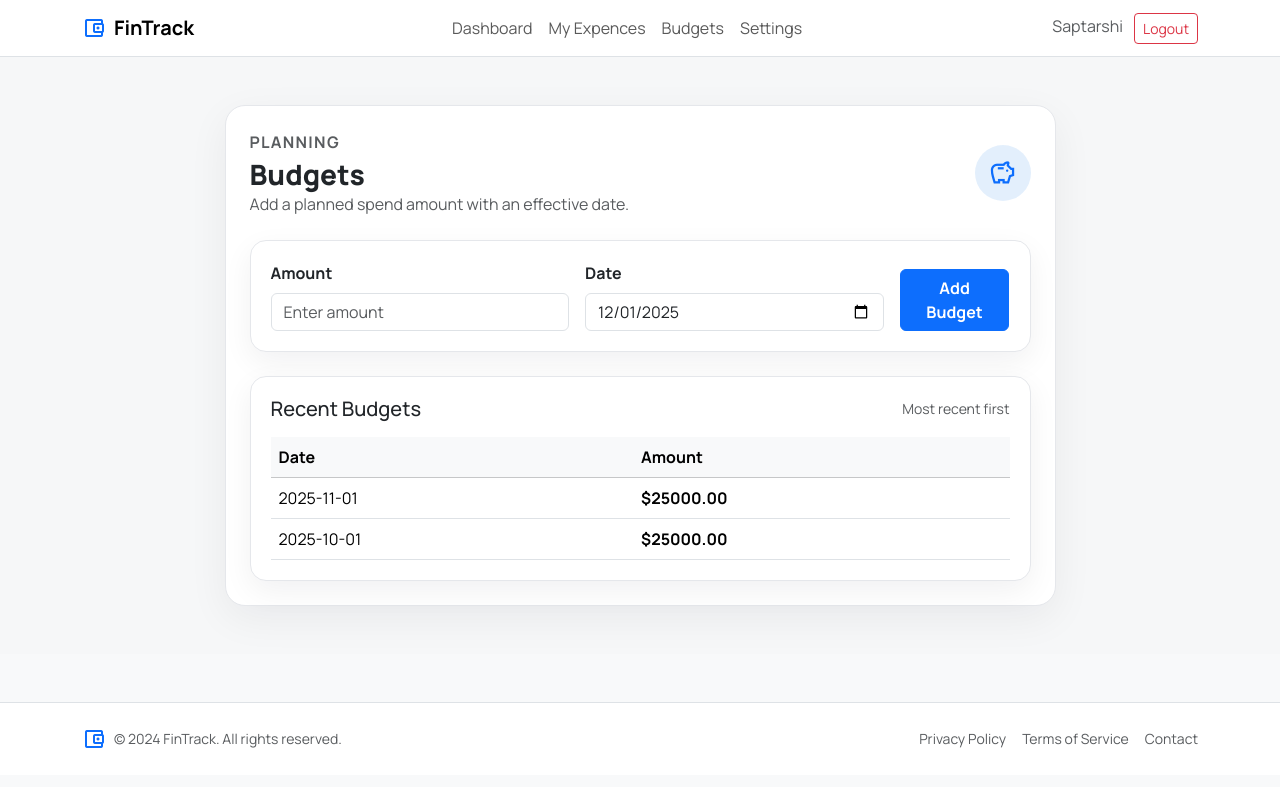
After one commit to Saptarshi1984/Personal_Expences_Tracker, a Flask app: page /budget in a window 1280 px wide. The commit adds this page. Shown: the top 787 px of the page. Run offline with Flask 3, Linux system fonts and the light colour scheme; a user stored in the database is signed in.

Commit message:
added new pages nad functions

```diff
--- a/app.py
+++ b/app.py
@@ -1,5 +1,5 @@
 import os
-from datetime import date, datetime
+from datetime import date, datetime, timedelta
 from decimal import Decimal, InvalidOperation
 from flask import Flask, render_template, redirect, url_for, flash, request, session, abort
 from sqlalchemy import func as sa_func
@@ -7,7 +7,7 @@ from flask_wtf import FlaskForm
 from wtforms import StringField, PasswordField, SubmitField
 from wtforms.validators import DataRequired, Email, EqualTo, Length
 from werkzeug.security import generate_password_hash, check_password_hash
-from models import db, User, Category, Expence
+from models import db, User, Category, Expence, Budget
 from dotenv import load_dotenv
 
 app = Flask(__name__)
@@ -125,14 +125,53 @@ def dashboard():
     if 'user_id' not in session:
         return redirect(url_for('signin'))
     user_id = session.get('user_id')
+    today_date = date.today()
+    current_month_start = today_date.replace(day=1)
+    previous_month_end = current_month_start - timedelta(days=1)
+    previous_month_start = previous_month_end.replace(day=1)
+
+    def sum_expenses(start_date=None, end_date=None):
+        query = db.session.query(sa_func.coalesce(sa_func.sum(Expence.amount), 0)).filter(Expence.user_id == user_id)
+        if start_date:
+            query = query.filter(Expence.date >= start_date)
+        if end_date:
+            query = query.filter(Expence.date < end_date)
+        value = query.scalar()
+        return Decimal(value or 0)
+
+    def sum_budgets(start_date=None, end_date=None):
+        query = db.session.query(sa_func.coalesce(sa_func.sum(Budget.amount), 0)).filter(Budget.user_id == user_id)
+        if start_date:
+            query = query.filter(Budget.date >= start_date)
+        if end_date:
+            query = query.filter(Budget.date < end_date)
+        value = query.scalar()
+        return Decimal(value or 0)
+
+    def percent_change(current, previous):
+        if previous is None or previous == 0:
+            return None
+        try:
+            return float((current - previous) / previous * 100)
+        except (InvalidOperation, ZeroDivisionError):
+            return None
+
     categories = Category.query.order_by(Category.name.asc()).all()
-    total_spending = (
-        db.session.query(sa_func.coalesce(sa_func.sum(Expence.amount), 0))
-        .filter(Expence.user_id == user_id)
-        .scalar()
-    )
-    if not isinstance(total_spending, Decimal):
-        total_spending = Decimal(total_spending)
+    spending_current = sum_expenses(start_date=current_month_start)
+    spending_prev = sum_expenses(start_date=previous_month_start, end_date=current_month_start)
+    total_spending = spending_current
+
+    budget_current = sum_budgets(start_date=current_month_start)
+    budget_prev = sum_budgets(start_date=previous_month_start, end_date=current_month_start)
+    total_budget = budget_current
+
+    budget_remaining_current = budget_current - spending_current
+    budget_remaining_prev = budget_prev - spending_prev
+    budget_remaining = budget_remaining_current if budget_remaining_current > 0 else Decimal(0)
+
+    spending_change = percent_change(spending_current, spending_prev)
+    budget_change = percent_change(budget_remaining_current, budget_remaining_prev)
+
     recent_expenses = (
         Expence.query.filter_by(user_id=user_id)
         .order_by(Expence.date.desc(), Expence.id.desc())
@@ -140,18 +179,47 @@ def dashboard():
         .all()
     )
 
-    category_totals = (
+    current_category_totals = (
         db.session.query(
             Category.name,
             sa_func.coalesce(sa_func.sum(Expence.amount), 0).label("total"),
         )
-        .outerjoin(Expence, (Category.id == Expence.category_id) & (Expence.user_id == user_id))
+        .join(Expence, (Category.id == Expence.category_id))
+        .filter(Expence.user_id == user_id, Expence.date >= current_month_start)
         .group_by(Category.id)
         .order_by(Category.name.asc())
         .all()
     )
-    chart_labels = [row[0] for row in category_totals]
-    chart_values = [float(row[1]) for row in category_totals]
+    current_category_map = {row[0]: Decimal(row[1] or 0) for row in current_category_totals}
+
+    prev_category_totals = (
+        db.session.query(
+            Category.name,
+            sa_func.coalesce(sa_func.sum(Expence.amount), 0).label("total"),
+        )
+        .join(Expence, (Category.id == Expence.category_id))
+        .filter(
+            Expence.user_id == user_id,
+            Expence.date >= previous_month_start,
+            Expence.date < current_month_start,
+        )
+        .group_by(Category.id)
+        .order_by(Category.name.asc())
+        .all()
+    )
+    prev_category_map = {row[0]: Decimal(row[1] or 0) for row in prev_category_totals}
+
+    top_category_name = "N/A"
+    top_category_amount = Decimal(0)
+    if current_category_map:
+        top_category_name, top_category_amount = max(
+            current_category_map.items(), key=lambda item: item[1]
+        )
+    top_category_prev_amount = prev_category_map.get(top_category_name, Decimal(0))
+    top_category_change = percent_change(top_category_amount, top_category_prev_amount)
+
+    chart_labels = list(current_category_map.keys())
+    chart_values = [float(val) for val in current_category_map.values()]
 
     return render_template(
         'dashboard.html',
@@ -159,6 +227,13 @@ def dashboard():
         today=date.today().isoformat(),
         recent_expenses=recent_expenses,
         total_spending=total_spending,
+        total_budget=total_budget,
+        budget_remaining=budget_remaining,
+        spending_change=spending_change,
+        budget_change=budget_change,
+        top_category_name=top_category_name,
+        top_category_amount=top_category_amount,
+        top_category_change=top_category_change,
         chart_labels=chart_labels,
         chart_values=chart_values,
     )
@@ -197,6 +272,58 @@ def myexpence():
         total_spending=total_spending,
         selected_category_id=selected_category_id,
     )
+
+
+@app.route('/settings')
+def settings():
+    if 'user_id' not in session:
+        return redirect(url_for('signin'))
+
+    user = User.query.get(session.get('user_id'))
+    if not user:
+        flash("User not found. Please sign in again.", "warning")
+        return redirect(url_for('logout'))
+
+    return render_template('settings.html', user=user)
+
+
+@app.route('/budget', methods=['GET', 'POST'])
+def budget():
+    if 'user_id' not in session:
+        return redirect(url_for('signin'))
+
+    if request.method == 'POST':
+        amount_raw = request.form.get('amount')
+        budget_date_raw = request.form.get('date')
+
+        if not amount_raw or not budget_date_raw:
+            flash("Please provide both amount and date.", "danger")
+            return redirect(url_for('budget'))
+
+        try:
+            amount = Decimal(amount_raw)
+        except (InvalidOperation, TypeError):
+            flash("Please enter a valid amount.", "danger")
+            return redirect(url_for('budget'))
+
+        try:
+            budget_date = datetime.strptime(budget_date_raw, "%Y-%m-%d").date()
+        except (ValueError, TypeError):
+            flash("Please enter a valid date.", "danger")
+            return redirect(url_for('budget'))
+
+        new_budget = Budget(user_id=session['user_id'], amount=amount, date=budget_date)
+        db.session.add(new_budget)
+        db.session.commit()
+        flash("Budget added successfully.", "success")
+        return redirect(url_for('budget'))
+
+    budgets = (
+        Budget.query.filter_by(user_id=session['user_id'])
+        .order_by(Budget.date.desc(), Budget.id.desc())
+        .all()
+    )
+    return render_template('budget.html', budgets=budgets, today=date.today().isoformat())
 
 
 
--- /dev/null
+++ b/templates/budget.html
@@ -0,0 +1,90 @@
+{% extends "base.html" %}
+
+{% block title %}Budgets - FinTrack{% endblock %}
+
+{% block content %}
+<section class="dashboard-page py-5">
+  <div class="container">
+    <div class="row justify-content-center">
+      <div class="col-lg-10 col-xl-9">
+        <div class="dashboard-main">
+          <div class="d-flex align-items-center justify-content-between flex-wrap gap-3 mb-4">
+            <div>
+              <p class="text-uppercase text-muted fw-semibold mb-1" style="letter-spacing: 0.08em;">Planning</p>
+              <h1 class="h3 fw-black mb-0">Budgets</h1>
+              <p class="text-muted mb-0">Add a planned spend amount with an effective date.</p>
+            </div>
+            <div class="bg-soft-primary rounded-circle d-flex align-items-center justify-content-center" style="width: 56px; height: 56px;">
+              <span class="material-symbols-outlined text-primary fs-3">savings</span>
+            </div>
+          </div>
+
+          <div class="dashboard-card mb-4">
+            <form method="POST" class="row g-3 align-items-end">
+              <div class="col-md-5">
+                <label class="form-label fw-semibold" for="amount">Amount</label>
+                <input
+                  id="amount"
+                  name="amount"
+                  type="number"
+                  step="0.01"
+                  min="0"
+                  class="form-control"
+                  placeholder="Enter amount"
+                  required
+                />
+              </div>
+              <div class="col-md-5">
+                <label class="form-label fw-semibold" for="date">Date</label>
+                <input
+                  id="date"
+                  name="date"
+                  type="date"
+                  class="form-control"
+                  value="{{ today }}"
+                  required
+                />
+              </div>
+              <div class="col-md-2 d-grid">
+                <button class="btn btn-primary fw-semibold" type="submit">Add Budget</button>
+              </div>
+            </form>
+          </div>
+
+          <div class="dashboard-card">
+            <div class="d-flex align-items-center justify-content-between mb-3">
+              <h2 class="h5 mb-0">Recent Budgets</h2>
+              <span class="text-muted small">Most recent first</span>
+            </div>
+            {% if budgets %}
+            <div class="table-responsive">
+              <table class="table align-middle mb-0">
+                <thead class="table-light">
+                  <tr>
+                    <th scope="col">Date</th>
+                    <th scope="col">Amount</th>
+                  </tr>
+                </thead>
+                <tbody>
+                  {% for budget in budgets %}
+                  <tr>
+                    <td>{{ budget.date.strftime('%Y-%m-%d') }}</td>
+                    <td class="fw-semibold">${{ '%.2f'|format(budget.amount) }}</td>
+                  </tr>
+                  {% endfor %}
+                </tbody>
+              </table>
+            </div>
+            {% else %}
+            <div class="text-center text-muted py-4">
+              <span class="material-symbols-outlined d-block mb-2">inbox</span>
+              <p class="mb-0">No budgets added yet.</p>
+            </div>
+            {% endif %}
+          </div>
+        </div>
+      </div>
+    </div>
+  </div>
+</section>
+{% endblock %}
--- a/templates/partials/navbar.html
+++ b/templates/partials/navbar.html
@@ -34,10 +34,10 @@
           <a class="nav-link" href="{{ url_for('myexpence') }}">My Expences</a>
         </li>
         <li class="nav-item">
-          <a class="nav-link" href="#features">Budgets</a>
+          <a class="nav-link" href="{{ url_for('budget') }}">Budgets</a>
         </li>
         <li class="nav-item">
-          <a class="nav-link" href="#features">Settings</a>
+          <a class="nav-link" href="{{ url_for('settings') }}">Settings</a>
         </li>
         {% else %}
         <li class="nav-item">
```
Also changed, not shown: models/__init__.py (+11 -0 lines), templates/dashboard.html (+36 -15 lines), templates/settings.html (added, +65 -0 lines), instance/site.db.
